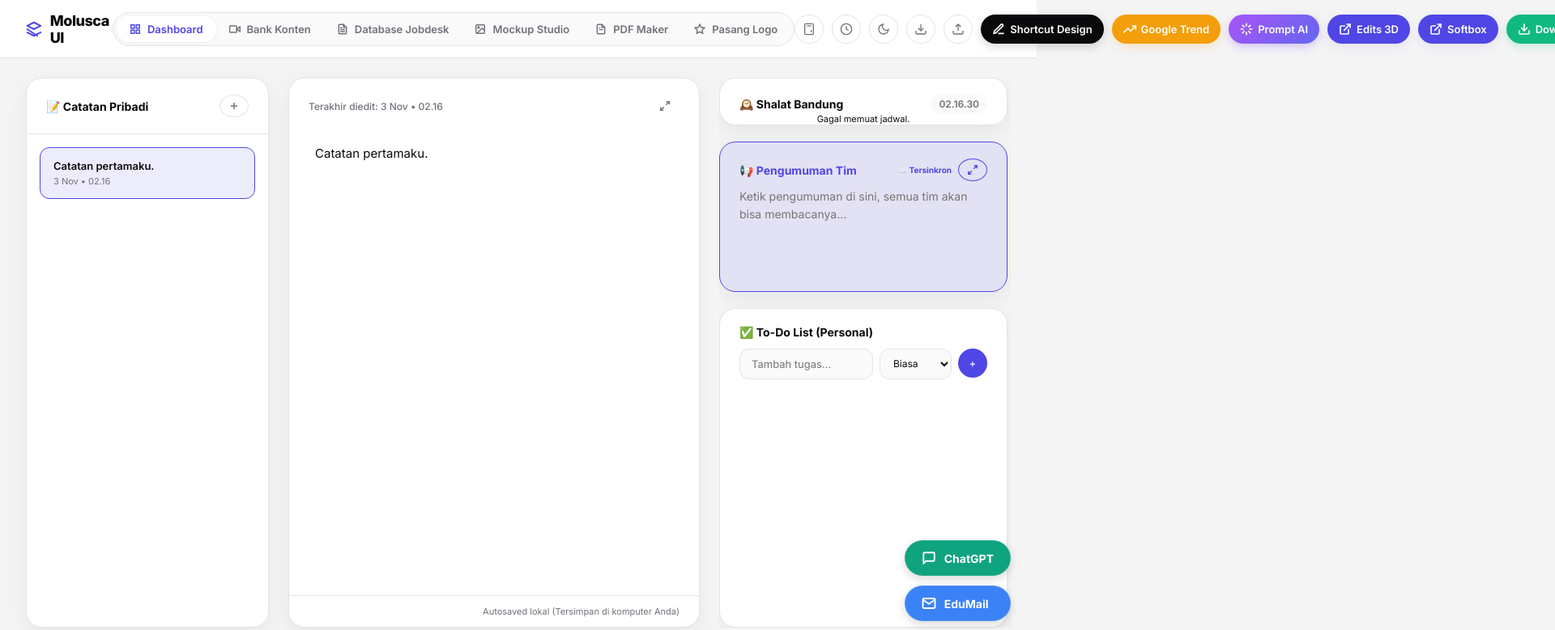
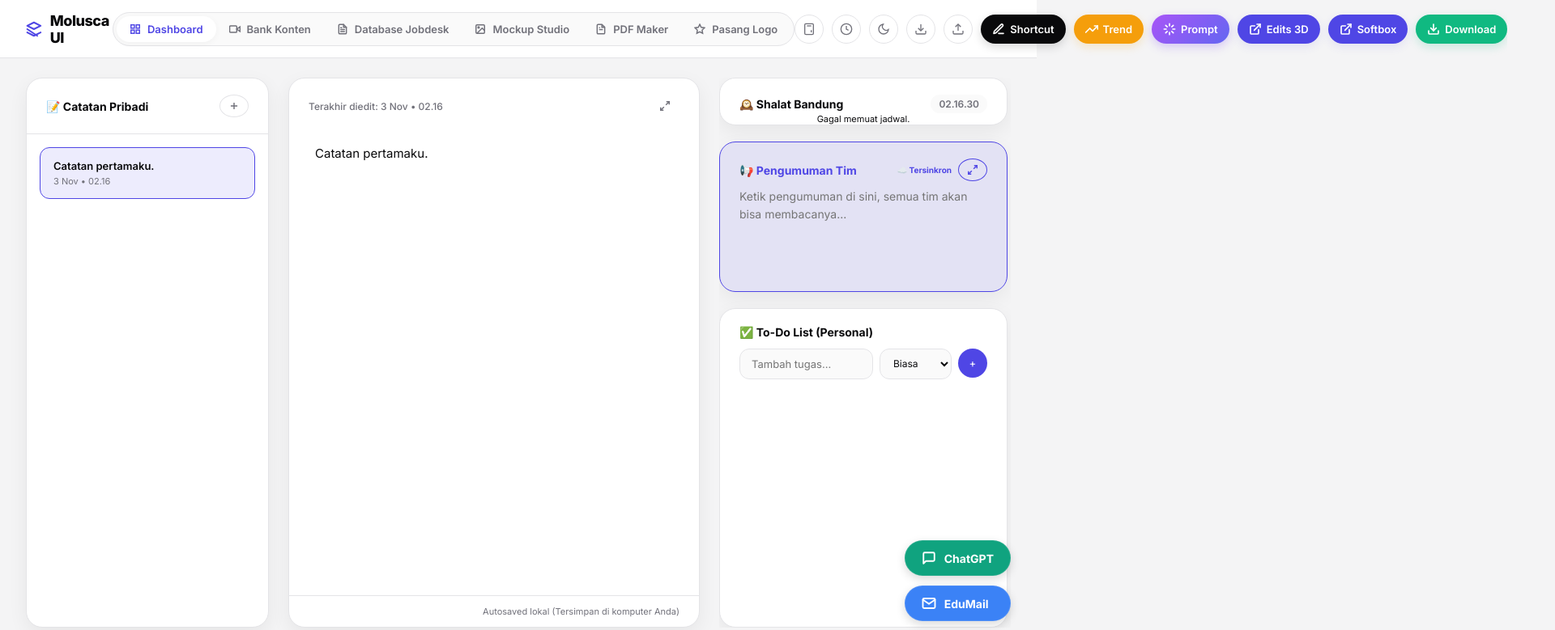
Before and after one commit to mlscapp/in, a plain HTML site: page app/mlscapps.html in a window 1280 px wide. Shown: the top 779 px of the page at 81% size, 1920 px wide, since content can reach past the window. Drawn offline with Linux system fonts and the light colour scheme; no server answers.

Commit message:
Update mlscapps.html

```diff
--- a/app/mlscapps.html
+++ b/app/mlscapps.html
@@ -410,19 +410,19 @@
             <!-- TOMBOL SHORTCUT DESIGN -->
             <a href="https://appsmolusca.github.io/in/designshotvut.html" target="_blank" class="btn-link-web btn-db" title="Buka Shortcut Design">
                 <svg width="16" height="16" viewBox="0 0 24 24" fill="none" stroke="currentColor" stroke-width="2.5" stroke-linecap="round" stroke-linejoin="round"><path d="M12 20h9"></path><path d="M16.5 3.5a2.121 2.121 0 0 1 3 3L7 19l-4 1 1-4L16.5 3.5z"></path></svg>
-                Shortcut Design
+                Shortcut
             </a>
 
             <!-- TOMBOL GOOGLE TREND -->
             <a href="https://trends.google.co.id/trends/" target="_blank" class="btn-link-web btn-trend" title="Buka Google Trend">
                 <svg width="16" height="16" viewBox="0 0 24 24" fill="none" stroke="currentColor" stroke-width="2.5" stroke-linecap="round" stroke-linejoin="round"><polyline points="23 6 13.5 15.5 8.5 10.5 1 18"></polyline><polyline points="17 6 23 6 23 12"></polyline></svg>
-                Google Trend
+                Trend
             </a>
 
             <!-- TOMBOL PROMPT AI -->
             <a href="https://appsmolusca.github.io/in/prompt.html" target="_blank" class="btn-link-web btn-ai">
                 <svg width="16" height="16" viewBox="0 0 24 24" fill="none" stroke="currentColor" stroke-width="2.5" stroke-linecap="round" stroke-linejoin="round"><path d="M12 2v4M12 18v4M4.93 4.93l2.83 2.83M16.24 16.24l2.83 2.83M2 12h4M18 12h4M4.93 19.07l2.83-2.83M16.24 7.76l2.83-2.83"></path></svg>
-                Prompt AI
+                Prompt
             </a>
 
             <!-- TOMBOL 3d -->
```
